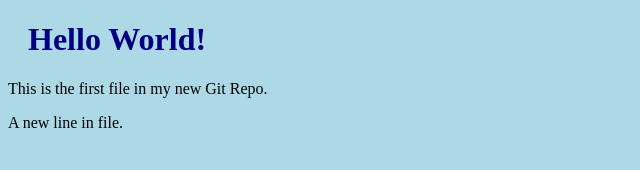
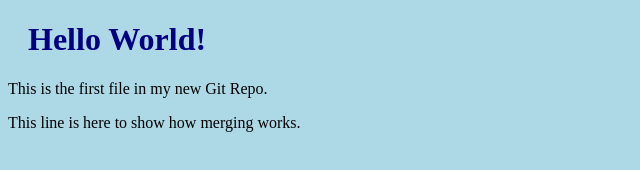
Before and after one commit to korotiwkaFrom1978/theFirst, a plain HTML site: page index.html in a window 1280 px wide. Shown: the whole page, without its empty margins (0-640 px from the left). Drawn offline with Linux system fonts and the light colour scheme.

Commit message:
updated index.html with emergency fix

```diff
--- a/index.html
+++ b/index.html
@@ -8,7 +8,7 @@
 
 <h1>Hello World!</h1>
 <p>This is the first file in my new Git Repo.</p>
-<p>A new line in file.</p>
+<p>This line is here to show how merging works.</p>
 
 </body>
 </html>
```
